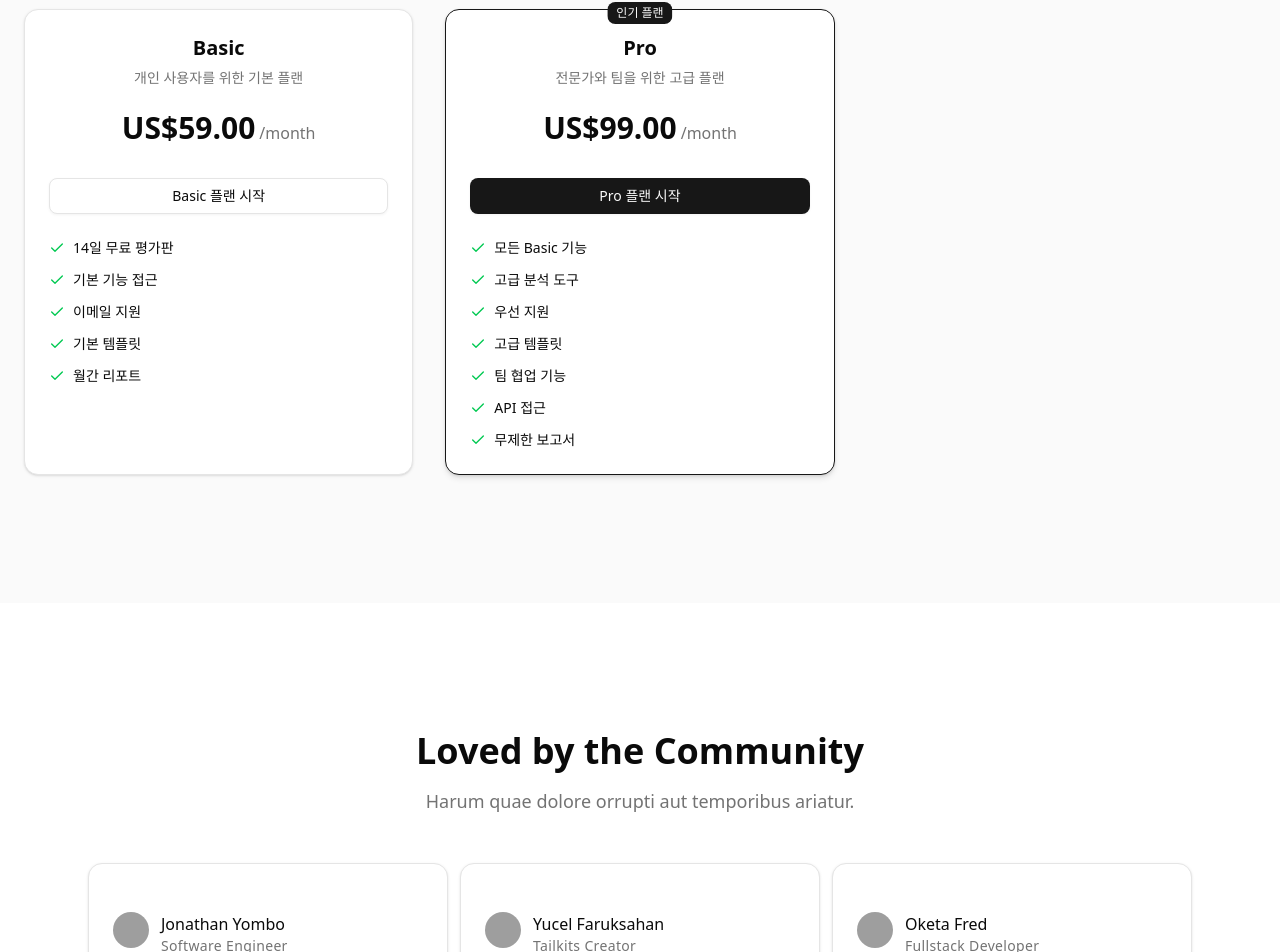
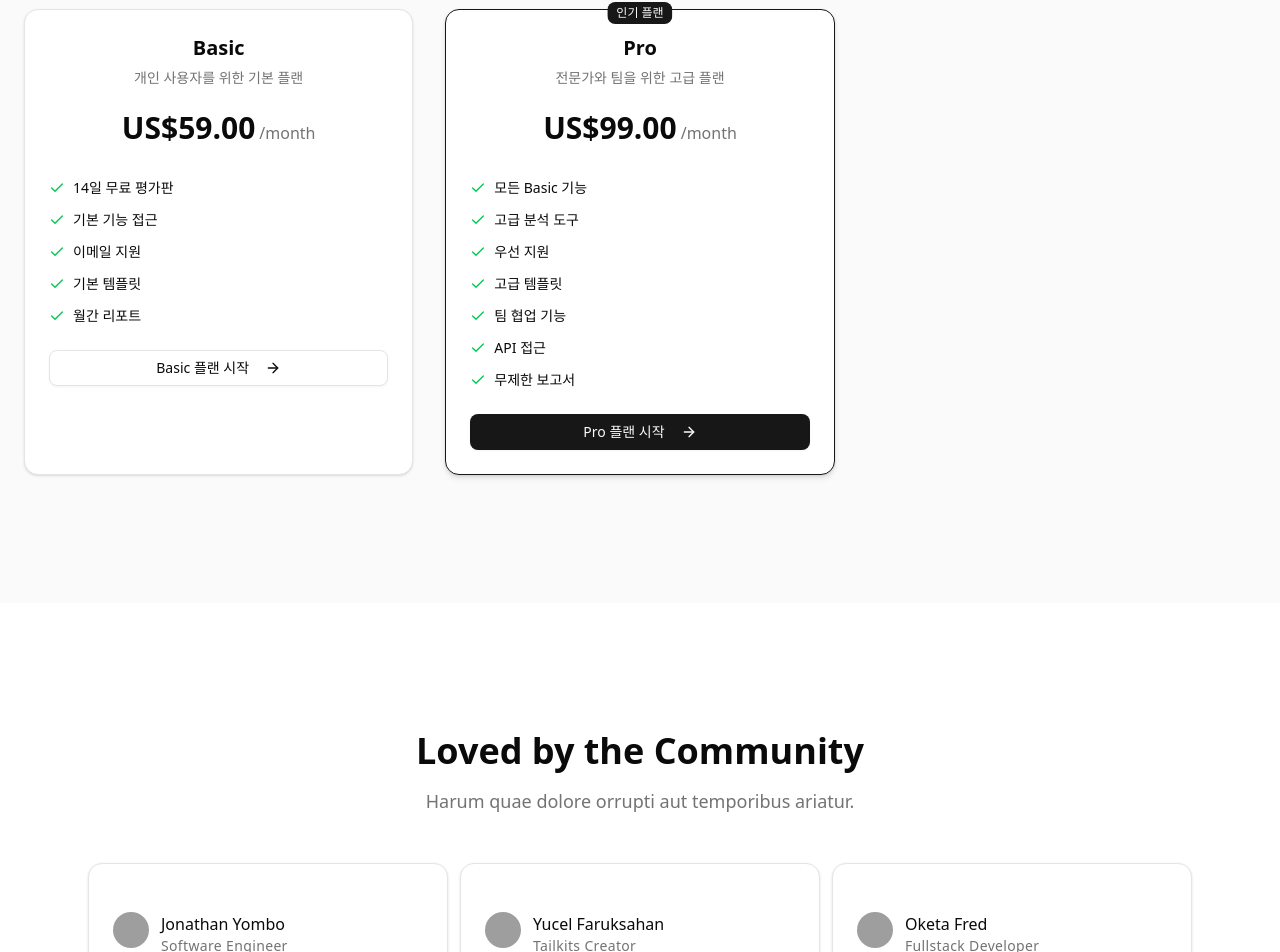
Before and after one commit to drumcap/hooklabs-elite, a Next.js app: page / in a window 1280 px wide. Shown: the part 3092-4044 px from the top of the page. Built offline with nearby package versions, Linux system fonts and the light colour scheme; no server answers; grey boxes are pictures that could not be loaded.

Commit message:
feat: 결제 진행 상태 및 에러 처리 UI 개선

```diff
--- a/components/pricing-table.tsx
+++ b/components/pricing-table.tsx
@@ -1,11 +1,12 @@
 'use client'
 
-import { useState } from "react";
+import { useState, useEffect } from "react";
 import { useUser } from "@clerk/nextjs";
 import { Button } from "@/components/ui/button";
 import { Card, CardContent, CardDescription, CardHeader, CardTitle } from "@/components/ui/card";
 import { Badge } from "@/components/ui/badge";
-import { Check, Loader2 } from "lucide-react";
+import { Progress } from "@/components/ui/progress";
+import { Check, Loader2, ArrowRight, AlertCircle, X } from "lucide-react";
 import { useTheme } from "next-themes";
 import { PricingPlan } from "@/types/pricing";
 
@@ -18,6 +19,19 @@ export default function PricingTable({ plans, onSelectPlan }: PricingTableProps)
   const { user } = useUser();
   const { theme } = useTheme();
   const [loading, setLoading] = useState<string | null>(null);
+  const [loadingStep, setLoadingStep] = useState<string>('');
+  const [loadingProgress, setLoadingProgress] = useState<number>(0);
+  const [error, setError] = useState<string | null>(null);
+
+  // 에러 자동 숨김 (10초 후)
+  useEffect(() => {
+    if (error) {
+      const timer = setTimeout(() => {
+        setError(null);
+      }, 10000);
+      return () => clearTimeout(timer);
+    }
+  }, [error]);
 
   const handleSelectPlan = async (plan: PricingPlan) => {
     if (!user) {
@@ -26,10 +40,15 @@ export default function PricingTable({ plans, onSelectPlan }: PricingTableProps)
       return;
     }
 
+    setError(null);
     setLoading(plan.id);
+    setLoadingStep('결제 정보 생성 중...');
+    setLoadingProgress(10);
 
     try {
       // Lemon Squeezy checkout 생성
+      setLoadingProgress(30);
+
       const response = await fetch("/api/lemonsqueezy/checkout", {
         method: "POST",
         headers: {
@@ -46,15 +65,27 @@ export default function PricingTable({ plans, onSelectPlan }: PricingTableProps)
         }),
       });
 
+      setLoadingProgress(60);
+
       if (!response.ok) {
-        throw new Error("체크아웃 생성 실패");
+        const errorData = await response.text();
+        throw new Error(`결제 정보 생성 실패: ${response.status}`);
       }
 
       const data = await response.json();
 
+      setLoadingProgress(80);
+      setLoadingStep('결제 페이지로 이동 중...');
+
       // 외부 결제 페이지로 리다이렉트
       if (data.checkoutUrl) {
+        setLoadingProgress(100);
+        // 약간의 지연 후 리다이렉트 (사용자가 진행 상황을 볼 수 있도록)
+        setTimeout(() => {
           window.location.href = data.checkoutUrl;
+        }, 1000);
+      } else {
+        throw new Error('결제 URL을 받지 못했습니다');
       }
 
       // 선택적으로 onSelectPlan 콜백 호출
@@ -63,10 +94,12 @@ export default function PricingTable({ plans, onSelectPlan }: PricingTableProps)
       }
     } catch (error) {
       console.error("Plan selection error:", error);
-      alert("결제 페이지로 이동하는 중 오류가 발생했습니다.");
-    } finally {
+      setError(error instanceof Error ? error.message : '결제 페이지로 이동하는 중 오류가 발생했습니다');
       setLoading(null);
+      setLoadingStep('');
+      setLoadingProgress(0);
     }
+    // finally 블록 제거 - 리다이렉트 후에는 상태 초기화가 필요 없음
   };
 
   const formatPrice = (price: number, currency: string) => {
@@ -103,8 +136,20 @@ export default function PricingTable({ plans, onSelectPlan }: PricingTableProps)
           </CardHeader>
 
           <CardContent>
+            {/* 기능 목록 */}
+            <ul className="space-y-3 mb-6">
+              {plan.features.map((feature, index) => (
+                <li key={index} className="flex items-center">
+                  <Check className="h-4 w-4 text-green-500 mr-2 flex-shrink-0" />
+                  <span className="text-sm">{feature}</span>
+                </li>
+              ))}
+            </ul>
+
+            {/* 버튼 및 상태 메시지 */}
+            <div className="space-y-3">
               <Button
-              className="w-full mb-6"
+                className="w-full"
                 onClick={() => handleSelectPlan(plan)}
                 disabled={loading !== null}
                 variant={plan.popular ? "default" : "outline"}
@@ -115,18 +160,41 @@ export default function PricingTable({ plans, onSelectPlan }: PricingTableProps)
                     처리 중...
                   </>
                 ) : (
-                plan.buttonText || "시작하기"
+                  <>
+                    {plan.buttonText || `${plan.name} 플랜 시작`}
+                    <ArrowRight className="ml-2 h-4 w-4" />
+                  </>
                 )}
               </Button>
 
-            <ul className="space-y-3">
-              {plan.features.map((feature, index) => (
-                <li key={index} className="flex items-center">
-                  <Check className="h-4 w-4 text-green-500 mr-2 flex-shrink-0" />
-                  <span className="text-sm">{feature}</span>
-                </li>
-              ))}
-            </ul>
+              {/* 로딩 단계 표시 */}
+              {loading === plan.id && loadingStep && (
+                <div className="space-y-2">
+                  <Progress value={loadingProgress} className="h-1" />
+                  <div className="flex items-center justify-center text-sm text-muted-foreground">
+                    <Loader2 className="mr-2 h-3 w-3 animate-spin" />
+                    {loadingStep}
+                  </div>
+                </div>
+              )}
+
+              {/* 에러 메시지 표시 */}
+              {error && (
+                <div className="flex items-center justify-between text-sm text-red-600 bg-red-50 dark:bg-red-950/20 p-3 rounded border border-red-200 dark:border-red-800">
+                  <div className="flex items-center">
+                    <AlertCircle className="mr-2 h-3 w-3 flex-shrink-0" />
+                    <span className="flex-1">{error}</span>
+                  </div>
+                  <button
+                    onClick={() => setError(null)}
+                    className="ml-2 text-red-400 hover:text-red-600 transition-colors"
+                    aria-label="에러 메시지 닫기"
+                  >
+                    <X className="h-3 w-3" />
+                  </button>
+                </div>
+              )}
+            </div>
           </CardContent>
         </Card>
       ))}
```
Lines whose indentation alone changed are shown as unchanged.
